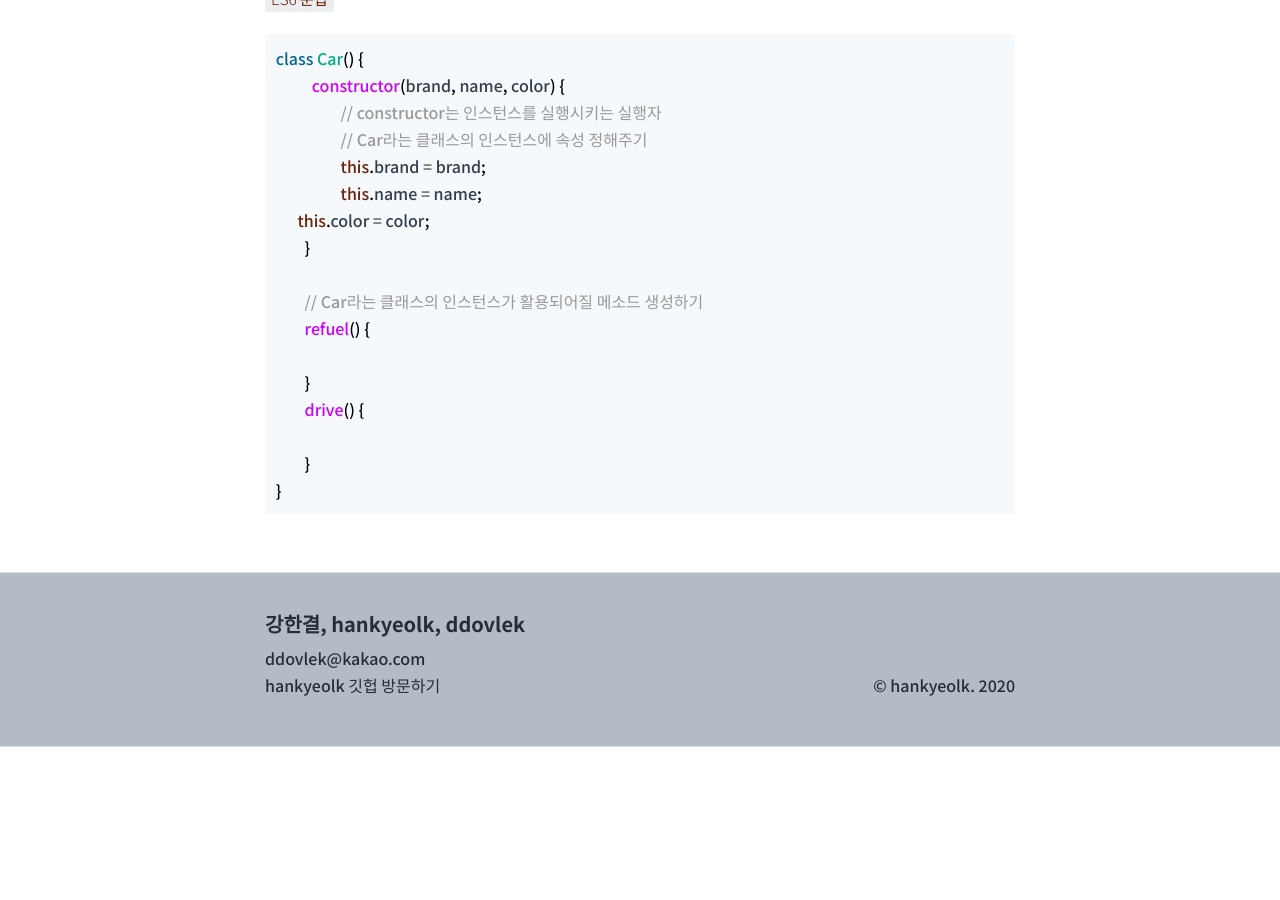
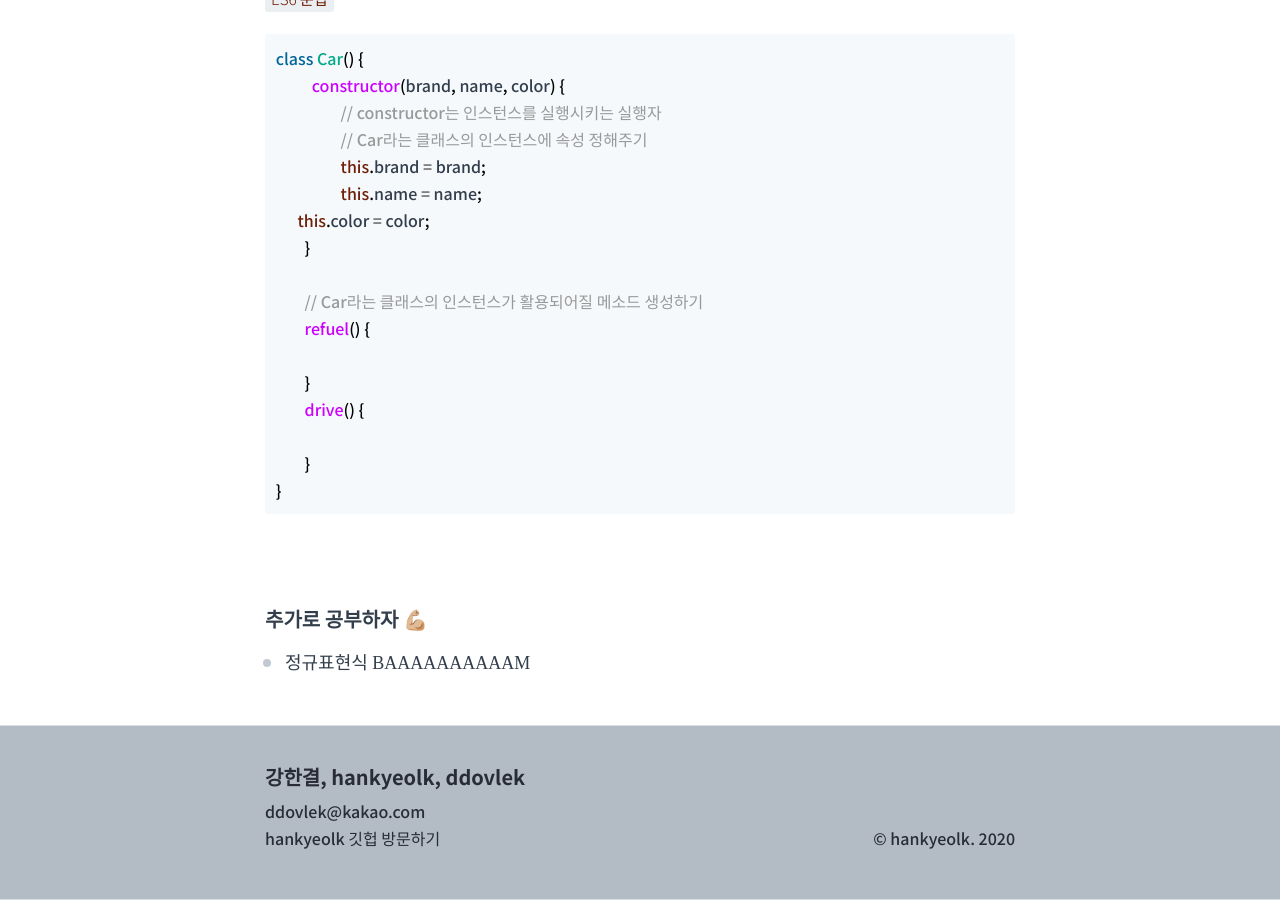
Before and after one commit to hankyeolk/hankyeolk.github.io, a Jekyll site: the page built from TIL/10_2020.06.24/index.md, in a window 1280 px wide and 900 px high, scrolled down 2399 px. Built offline with Jekyll 4.4.1, drawn with Linux system fonts in a browser that asks for light colours; before the commit the page ends 3146 px from its top, so only the background shows below that.

Commit message:
modify til 10

````diff
--- a/TIL/10_2020.06.24/index.md
+++ b/TIL/10_2020.06.24/index.md
@@ -113,3 +113,9 @@ class Car() {
 	}
 }
 ```
+
+<br>
+
+### 추가로 공부하자 💪🏼
+
+- 정규표현식 BAAAAAAAAAAM
````
